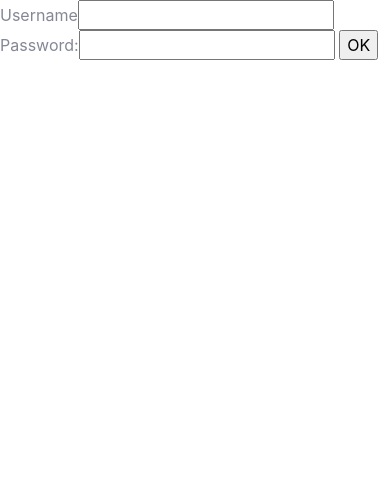
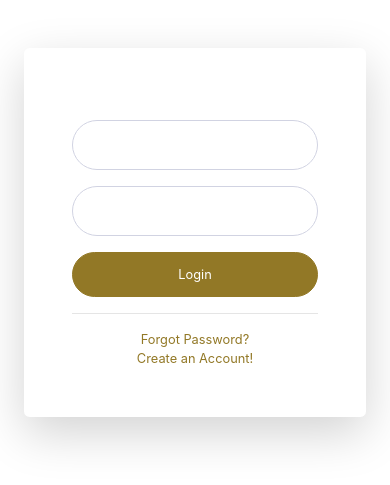
Before and after one commit to duszmox/guamanpj, a CodeIgniter app: page /database/account/login in a window 390 px wide. Shown: the top 485 px of the page. Run offline with CodeIgniter, Linux system fonts and the light colour scheme; data that the repository does not hold is empty; some libraries are stand-ins or nearby versions.

Commit message:
language change account set database set add login, menu

```diff
--- a/guaman-project/application/controllers/Account.php
+++ b/guaman-project/application/controllers/Account.php
@@ -39,7 +39,7 @@ class Account extends CI_Controller
                 js_alert(lang("enter_valid_data_message"). base_url("account/login"));
             }
             if($this->Account_model->login_user($username, Validator::encrypt($password))){
-                js_alert(lang("successful_login_message"), base_url("account/profile"));
+                js_alert(lang("successful_login_message"), base_url("language/hungarian"));
             }
             else{
                 js_alert(lang("wrong_login_message"), base_url("account/login"));
@@ -70,19 +70,19 @@ class Account extends CI_Controller
                 catch (Exception $exception){
                     switch ($exception->getMessage()){
                         case "unavailable_username":
-                            js_alert("Ez a felhasználónév már foglalt!", base_url("account/register"));
+                            js_alert(lang("used_username_message"), base_url("account/register"));
                             break;
                         case "unavailable_email":
-                            js_alert("Ezzel az email címmel már regosztrált valaki.", base_url("account/register"));
+                            js_alert(lang("used_email_message"), base_url("account/register"));
                             break;
 
                     }
                 }
-                js_alert("Sikeres regisztráció!", base_url("account/login"));
+                js_alert(lang("successful_registration_message"), base_url("account/login"));
             }
         } else {
             // Load register form
-            $this->load->view("templates/header", array("title" => "Regisztráció"));
+            $this->load->view("templates/header", array("title" => lang("registration_title")));
             $this->load->view("account/register-form");
             $this->load->view("templates/footer");
         }
--- a/guaman-project/application/controllers/Language.php
+++ b/guaman-project/application/controllers/Language.php
@@ -21,5 +21,6 @@ class Language extends CI_Controller
         $language = ($language != "") ? $language : "english";
         if(!in_array($language, array("hungarian", "english"))) $language = "english";
         $this->session->set_userdata('site_lang', $language);
+        redirect(base_url("account/profile"));
     }
 }
--- a/guaman-project/application/models/Account_model.php
+++ b/guaman-project/application/models/Account_model.php
@@ -133,8 +133,10 @@ class Account_model extends CI_Model
 
     public function is_available_email($email)
     {
-        return true;
-        // TODO check available email address
+        $this->db->select("id");
+        $this->db->where("$email", $email);
+        $query = $this->db->get(self::$TABLE_NAME);
+        return $query->num_rows() == 0;
     }
 
 
--- a/guaman-project/application/models/Database_model.php
+++ b/guaman-project/application/models/Database_model.php
@@ -30,4 +30,9 @@ class Database_model extends CI_Model
         $query = $this->db->get(self::$TABLE_NAME);
         return $query->result_array();
     }
+    public function get_table($columns = "*",$table,$by_table,$order){
+        $this->db->select($columns);
+        $this->db->order_by($by_table,$order);
+        return $this->db->get($table);
+    }
 }
--- a/guaman-project/application/views/account/login-form.php
+++ b/guaman-project/application/views/account/login-form.php
@@ -1,6 +1,49 @@
-<form method="post">
-    Username<input type="text" name="username">
-    Password:<input type="text" name="password">
-    <input type="submit" value="OK">
+<div class="container">
 
-</form>
+    <!-- Outer Row -->
+    <div class="row justify-content-center">
+
+        <div class="col-xl-10 col-lg-12 col-md-9">
+
+            <div class="card o-hidden border-0 shadow-lg my-5">
+                <div class="card-body p-0">
+                    <!-- Nested Row within Card Body -->
+                    <div class="row">
+                        <div class="col-lg-6 d-none d-lg-block bg-login-image"></div>
+                        <div class="col-lg-6">
+                            <div class="p-5">
+                                <div class="text-center">
+                                    <h1 class="h4 text-gray-900 mb-4"><?php echo lang("login_message");?></h1>
+                                </div>
+                                <form class="user">
+                                    <div class="form-group">
+                                        <input type="text" class="form-control form-control-user" id="exampleInputEmail" aria-describedby="emailHelp" placeholder="<?php echo lang("username_placeholder");?>">
+                                    </div>
+                                    <div class="form-group">
+                                        <input type="password" class="form-control form-control-user" id="exampleInputPassword" placeholder="<?php echo lang("password_placeholder");?>">
+                                    </div>
+
+                                    <a href="index.html" class="btn btn-primary btn-user btn-block">
+                                        Login
+                                    </a>
+
+
+                                </form>
+                                <hr>
+                                <div class="text-center">
+                                    <a class="small" href="forgot-password.html">Forgot Password?</a>
+                                </div>
+                                <div class="text-center">
+                                    <a class="small" href="register.html">Create an Account!</a>
+                                </div>
+                            </div>
+                        </div>
+                    </div>
+                </div>
+            </div>
+
+        </div>
+
+    </div>
+
+</div>
--- a/guaman-project/application/views/templates/menu.php
+++ b/guaman-project/application/views/templates/menu.php
@@ -252,7 +252,7 @@
                     <li class="nav-item dropdown no-arrow">
                         <a class="nav-link dropdown-toggle" href="#" id="userDropdown" role="button"
                            data-toggle="dropdown" aria-haspopup="true" aria-expanded="false">
-                            <span class="mr-2 d-none d-lg-inline text-gray-600 small">Valerie Luna</span>
+                            <span class="mr-2 d-none d-lg-inline text-gray-600 small"><?php echo Account_model::$username?></span>
                              </a>
                         <!-- Dropdown - User Information -->
                         <div class="dropdown-menu dropdown-menu-right shadow animated--grow-in"
--- a/guaman-project/assets/css/style.css
+++ b/guaman-project/assets/css/style.css
@@ -7,3 +7,7 @@
     --primary-color: #927826;
     --primary-dark-color: #7F6000;
 }
+.language-logo{
+    max-width: 100%;
+    height: 60px;
+}
```
Also changed, not shown: guaman-project/application/language/hungarian/information_lang.php (+10 -0 lines), guaman-project/application/views/account/my_profile.php (+21 -0 lines).
